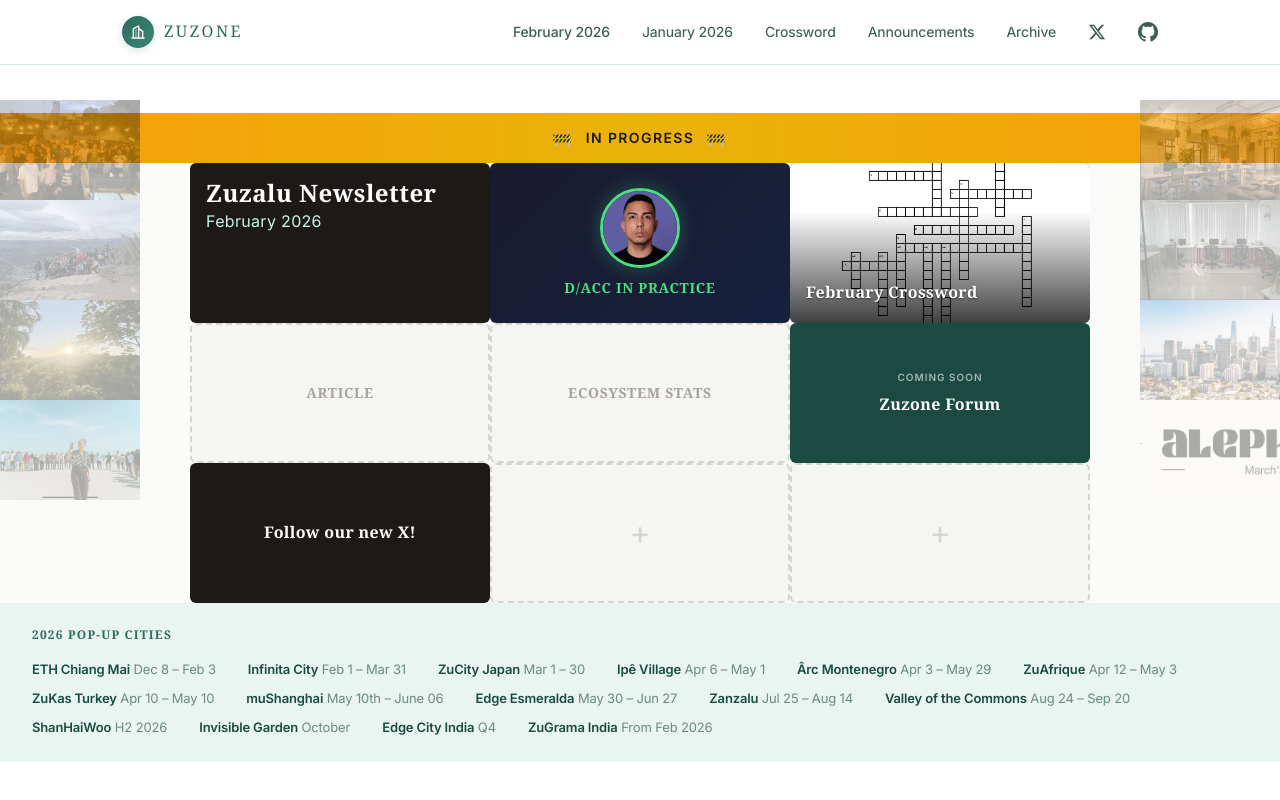
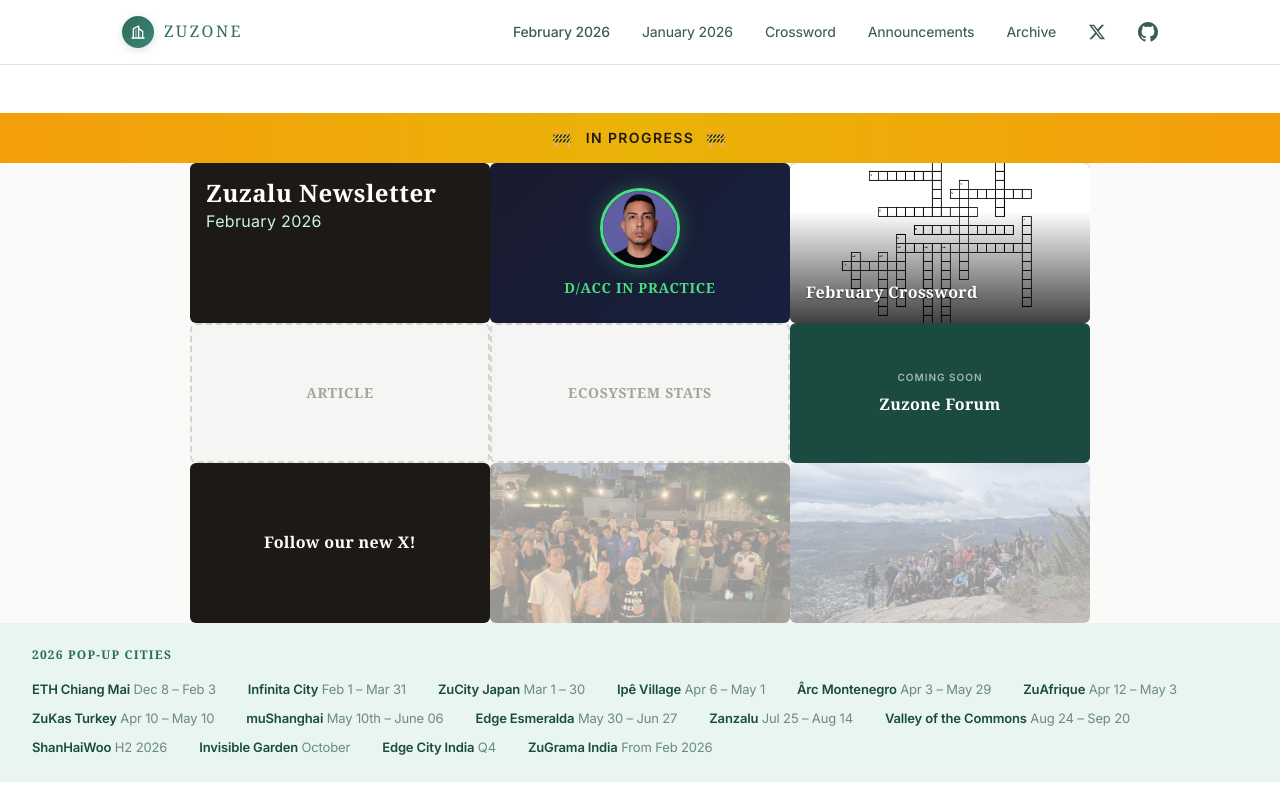
Before and after one commit to vrnvrn/zu, a Next.js app in the folder zuletter/: page /february-2026 in a window 1280 px wide. Built offline with nearby package versions, Linux system fonts and the light colour scheme.

Commit message:
Add faded January images as cards in the grid

```diff
--- a/zuletter/app/february-2026/page.tsx
+++ b/zuletter/app/february-2026/page.tsx
@@ -32,6 +32,7 @@ interface Card {
   isComingSoon?: boolean
   isExternalLink?: boolean
   externalUrl?: string
+  isFadedImage?: boolean
 }
 
 const hubs: Record<string, Hub> = {
@@ -100,8 +101,8 @@ const cards: Card[] = [
   { id: 'stats', hubId: 'stats', title: 'Ecosystem Stats', isPlaceholder: true },
   { id: 'forum', hubId: 'forum', title: 'Zuzone Forum', isComingSoon: true },
   { id: 'twitter', hubId: 'placeholder', title: 'Follow our new X!', isExternalLink: true, externalUrl: 'https://x.com/zuzones' },
-  { id: 'placeholder-8', hubId: 'placeholder', isPlaceholder: true },
-  { id: 'placeholder-9', hubId: 'placeholder', isPlaceholder: true },
+  { id: 'faded-1', hubId: 'placeholder', isFadedImage: true, image: '/newsletters/images/2026-01/Invisiblegarden.jpeg' },
+  { id: 'faded-2', hubId: 'placeholder', isFadedImage: true, image: '/newsletters/images/2026-01/edgecity.jpeg' },
 ]
 
 const popupCities = [
@@ -158,17 +159,6 @@ export default function February2026Page() {
     setSelectedHub(null)
   }
 
-  const backgroundImages = [
-    '/newsletters/images/2026-01/Invisiblegarden.jpeg',
-    '/newsletters/images/2026-01/edgecity.jpeg',
-    '/newsletters/images/2026-01/infinita1.jpeg',
-    '/newsletters/images/2026-01/zanzalu.jpeg',
-    '/newsletters/images/2026-01/zuberlin.jpeg',
-    '/newsletters/images/2026-01/zugrama1.jpeg',
-    '/newsletters/images/2026-01/frontiertower.jpg',
-    '/newsletters/images/2026-01/crecimento.png',
-  ]
-
   return (
     <>
       <Nav />
@@ -178,16 +168,6 @@ export default function February2026Page() {
         <span className="in-progress-icon">🚧</span>
       </div>
       <div className="newsletter-fullpage">
-        <div className="background-images left">
-          {backgroundImages.slice(0, 4).map((src, i) => (
-            <Image key={`bg-left-${i}`} src={src} alt="" width={120} height={80} className="bg-image" />
-          ))}
-        </div>
-        <div className="background-images right">
-          {backgroundImages.slice(4).map((src, i) => (
-            <Image key={`bg-right-${i}`} src={src} alt="" width={120} height={80} className="bg-image" />
-          ))}
-        </div>
         <div className="newsletter-grid">
           {cards.map((card) => {
             const hub = hubs[card.hubId]
@@ -233,6 +213,14 @@ export default function February2026Page() {
                     <h3 className="external-link-title">{title}</h3>
                   </div>
                 </a>
+              )
+            }
+
+            if (card.isFadedImage && card.image) {
+              return (
+                <div key={card.id} className="card faded-image">
+                  <Image className="card-image" src={card.image} alt="" fill sizes="(max-width: 500px) 50vw, (max-width: 768px) 33vw, 300px" />
+                </div>
               )
             }
 
@@ -349,40 +337,6 @@ export default function February2026Page() {
           padding: 0;
           margin: 0;
           background: #fafaf9;
-          position: relative;
-          overflow: hidden;
-        }
-
-        .background-images {
-          position: fixed;
-          top: 100px;
-          display: flex;
-          flex-direction: column;
-          gap: 0;
-          pointer-events: none;
-          z-index: 0;
-        }
-
-        .background-images.left {
-          left: 0;
-        }
-
-        .background-images.right {
-          right: 0;
-        }
-
-        .bg-image {
-          width: 140px;
-          height: 100px;
-          object-fit: cover;
-          opacity: 0.35;
-          filter: grayscale(20%);
-        }
-
-        @media (max-width: 1200px) {
-          .background-images {
-            display: none;
-          }
         }
 
         .newsletter-grid {
@@ -635,6 +589,21 @@ export default function February2026Page() {
           margin: 0;
         }
 
+        .card.faded-image {
+          padding: 0;
+          cursor: default;
+          min-height: 160px;
+        }
+
+        .card.faded-image:hover {
+          background: transparent;
+        }
+
+        .card.faded-image .card-image {
+          opacity: 0.4;
+          filter: grayscale(15%);
+        }
+
         /* Modal */
         .modal-overlay {
           position: fixed;
```
